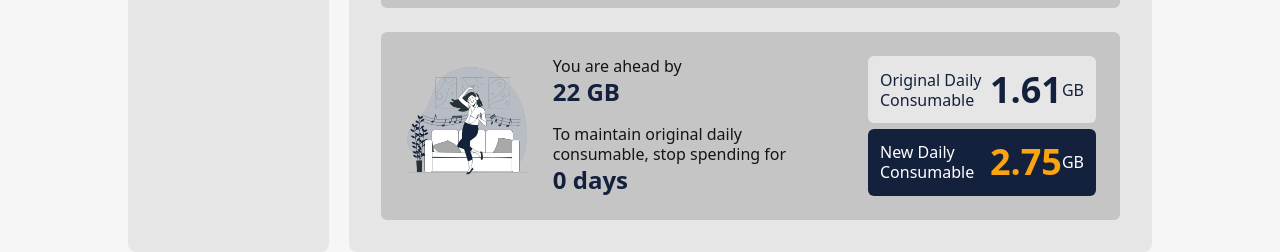
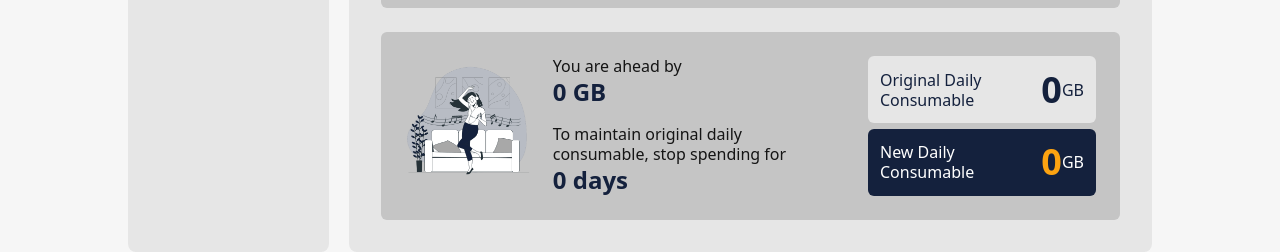
Before and after one commit to RobJinon/mobile-data-tracker, a React (Vite) app: page /home in a window 1280 px wide. Shown: the part 406-658 px from the top of the page. Built offline with nearby package versions, Linux system fonts and the light colour scheme; no server answers.

Commit message:
Added default values for the output fields and implemented formulas

```diff
--- a/src/components/dashboard/Dashboard.jsx
+++ b/src/components/dashboard/Dashboard.jsx
@@ -47,6 +47,7 @@ function Dashboard(props) {
 
     const [data, setData] = useState("");
 
+    // // THESE ARE THE CONTENTS OF {data}
     // const startDate = data["start-date"];
     // const currDate = data["current-date"];
     // const endDate = data["end-date"];
--- a/src/components/dashboard/InputFields.jsx
+++ b/src/components/dashboard/InputFields.jsx
@@ -8,7 +8,7 @@ function MobileDataInput(props) {
             </div>
             <div className="join flex flex-col gap-y-1 w-full h-[60%]">
                 <div className="flex flex-row justify-start h-[60%]">
-                    <input type="number" defaultValue={0} name={props.class} className="input input-sm bg-white border-primary rounded join-item w-full placeholder-transparent::placeholder" placeholder="Amount"/>
+                    <input type="number" step="any" defaultValue={0} name={props.class} className="input input-sm bg-white border-primary rounded join-item w-full placeholder-transparent::placeholder" placeholder="Amount"/>
                     <select name={`${props.class}-unit`} className="select select-sm select-bordered bg-base-300 border-primary rounded join-item w-[55%] pl-1.5">
                         <option>TB</option>
                         <option selected>GB</option>
--- a/src/components/dashboard/OutputFields.jsx
+++ b/src/components/dashboard/OutputFields.jsx
@@ -1,6 +1,96 @@
 import React from 'react';
 
-function OutputFields() {
+function OutputFields({ data }) {
+
+    // These are the contents of {data}
+    var origData = data["original-data"];
+    var origDataUnit = data["original-data-unit"];
+    var currData = data["current-data"];
+    var currDataUnit = data["current-data-unit"];
+
+    var startDate = data["start-date"];
+    var currDate = data["current-date"];
+    var endDate = data["end-date"];
+
+    // Today's date as default value of date pickers (date input field)
+    var date = new Date();
+    var day = date.getDate();
+    var month = date.getMonth() + 1;
+    var year = date.getFullYear();
+    if (month < 10) month = "0" + month;
+    if (day < 10) day = "0" + day;
+    var today = year + "-" + month + "-" + day;
+
+    // Sets a default value for the input fields
+    if (!data) {
+        origData = 0;
+        currData = 0;
+        origDataUnit = "GB";
+        currDataUnit = "GB";
+        startDate = today;
+        currDate = today;
+        endDate = today;
+    }
+
+    console.log("Original Data: " +  origData);
+
+    let consumedData = origData - currData;
+
+    // Gets the number of days between two dates
+    function timeDifference(endDate, startDate) {
+        // Calculating the time difference of two dates (end-date and start-date)
+        let differenceInTime = new Date(endDate).getTime() - new Date(startDate).getTime();
+        // Calculating the no. of days between two dates
+        let differenceInDays = Math.round(differenceInTime / (1000 * 3600 * 24));
+        return differenceInDays;
+    }
+
+    let totalDays = timeDifference(endDate, startDate);
+    console.log("Total Days: " + totalDays);
+    let remainingDays = timeDifference(endDate, currDate);
+    console.log("Remaining Days: " + remainingDays);
+
+    let expectedRemainingData = () => {
+        if (isNaN((remainingDays / totalDays) * origData)) {
+            return 0
+        } else {
+            return ((remainingDays / totalDays) * origData);
+        }
+    };
+    console.log("Expected Remaining Data: " + expectedRemainingData());
+    let actualRemainingData = origData - consumedData;
+    console.log("Actual Remaining Data: " + actualRemainingData);
+
+    let aheadOrBehindData = (actualRemainingData - expectedRemainingData()).toFixed(2);
+
+    let origDailyConsumable = () => {
+        if (isNaN(origData / totalDays)) {
+            return 0
+        } else {
+            return (origData / totalDays).toFixed(2);
+        }
+    };
+    console.log("Original Daily Consumable: " + origDailyConsumable());
+    let newDailyConsumable = () => {
+        if (isNaN(currData / remainingDays)) {
+            return 0
+        } else {
+            return (currData / remainingDays).toFixed(2);
+        }
+    };
+    console.log("New Daily Consumable: " + newDailyConsumable());
+
+    let isAheadOrBehind = "";
+    let daysToStopSpending = 0;
+    if (aheadOrBehindData >= 0) {
+        isAheadOrBehind = "ahead by";
+    } else if (aheadOrBehindData < 0) {
+        isAheadOrBehind = "behind by";
+        daysToStopSpending = Math.round(Math.abs(aheadOrBehindData) / origDailyConsumable());
+    } else {
+        isAheadOrBehind = "on track. Great!";
+    }
+
     return (
         <div className='flex flex-col lg:flex-row bg-[#C5C5C5] p-6 rounded-md gap-y-8 lg:gap-x-10'>
             <div className='flex flex-row justify-between gap-x-4 lg:w-[65%]'>
@@ -9,12 +99,12 @@ function OutputFields() {
                 </div>
                 <div className='flex flex-col gap-y-4 w-[65%] text-start leading-tight'>
                     <div className='flex flex-col justify-start items-start'>
-                        <p>You are ahead by</p>
-                        <h2 className='text-2xl text-primary font-bold'>22 GB</h2>
+                        <p>You are {`${isAheadOrBehind}`}</p>
+                        <h2 className='text-2xl text-primary font-bold'>{`${Math.abs(aheadOrBehindData)} ${currDataUnit}`}</h2>
                     </div>
                     <div className='flex flex-col justify-start items-start'>
                         <p>To maintain original daily consumable, stop spending for</p>
-                        <h2 className='text-2xl text-primary font-bold'>0 days</h2>
+                        <h2 className='text-2xl text-primary font-bold'>{`${daysToStopSpending} days`}</h2>
                     </div>
                 </div>
             </div>
@@ -24,16 +114,16 @@ function OutputFields() {
                 <div className='flex flex-col lg:flex-row gap-y-3 bg-base-200 w-[50%] lg:w-full lg:h-[48%] p-3 lg:py-1 rounded-md lg:justify-between'>
                     <p className='text-primary leading-tight lg:text-start lg:w-[60%] lg:self-center'>Original Daily Consumable</p>
                     <div className='lg:flex lg:flex-row lg:items-center'>
-                        <h1 className='text-primary text-4xl font-extrabold'>1.61</h1>
-                        <p className='text-primary'>GB</p>
+                        <h1 className='text-primary text-4xl font-extrabold'>{`${origDailyConsumable()}`}</h1>
+                        <p className='text-primary'>{`${origDataUnit}`}</p>
                     </div>
                 </div>
 
                 <div className='flex flex-col lg:flex-row gap-y-3 bg-primary w-[50%] lg:w-full lg:h-[48%] p-3 lg:py-1 rounded-md lg:justify-between'>
                     <p className='text-white leading-tight lg:text-start lg:w-[60%] lg:self-center'>New Daily Consumable</p>
                     <div className='lg:flex lg:flex-row lg:items-center'>
-                        <h1 className='text-accent text-4xl font-extrabold'>2.75</h1>
-                        <p className='text-white'>GB</p>
+                        <h1 className='text-accent text-4xl font-extrabold'>{`${newDailyConsumable()}`}</h1>
+                        <p className='text-white'>{`${currDataUnit}`}</p>
                     </div>
                 </div>
 
```
